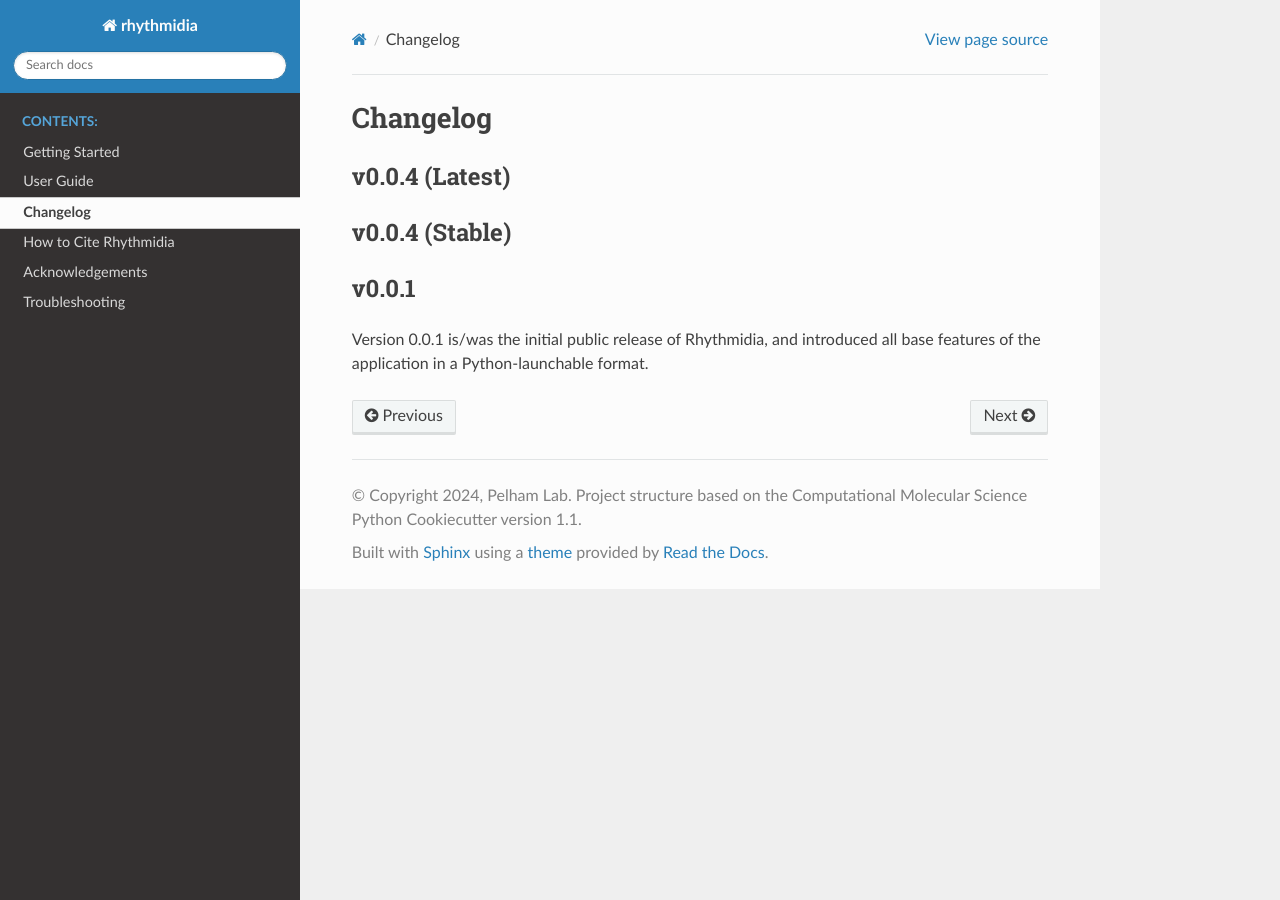
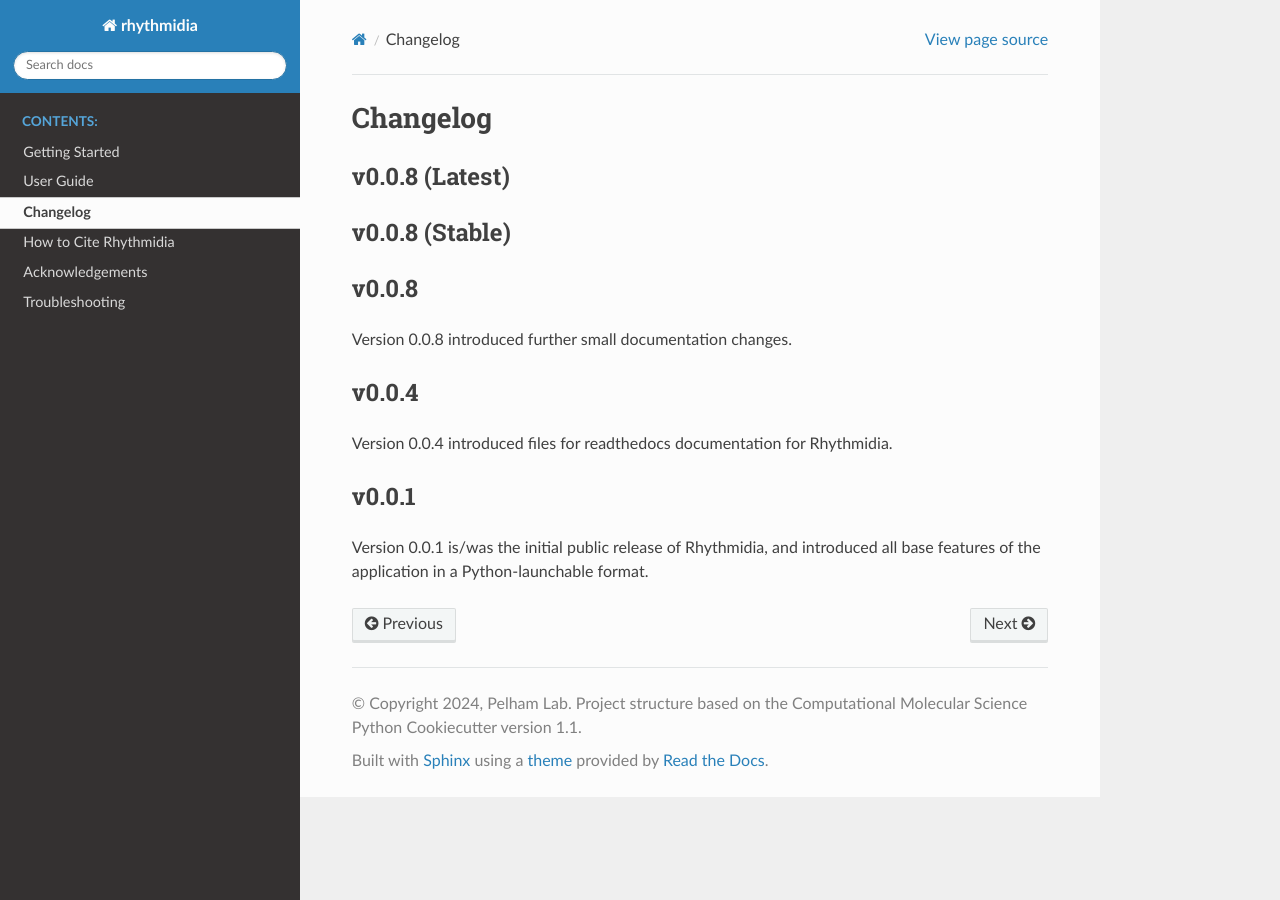
Before and after one commit to Pelham-Lab/rhythmidia, a Sphinx documentation site: the page built from docs/changelog.rst, in a window 1280 px wide. Built offline with Sphinx 7.4.7 and the Read the Docs theme 2.0.0, drawn with Linux system fonts in a browser that asks for light colours; the version number could not be read and is left out.

Commit message:
Updated docs

```diff
--- a/docs/changelog.rst
+++ b/docs/changelog.rst
@@ -1,11 +1,19 @@
 Changelog
 ===============
 
-v0.0.4 (Latest)
+v0.0.8 (Latest)
 ---------------
 
-v0.0.4 (Stable)
+v0.0.8 (Stable)
 ---------------
+
+v0.0.8
+---------------
+Version 0.0.8 introduced further small documentation changes.
+
+v0.0.4
+---------------
+Version 0.0.4 introduced files for readthedocs documentation for Rhythmidia.
 
 v0.0.1
 ---------------
```
Also changed, not shown: README.md (+41 -19 lines).
